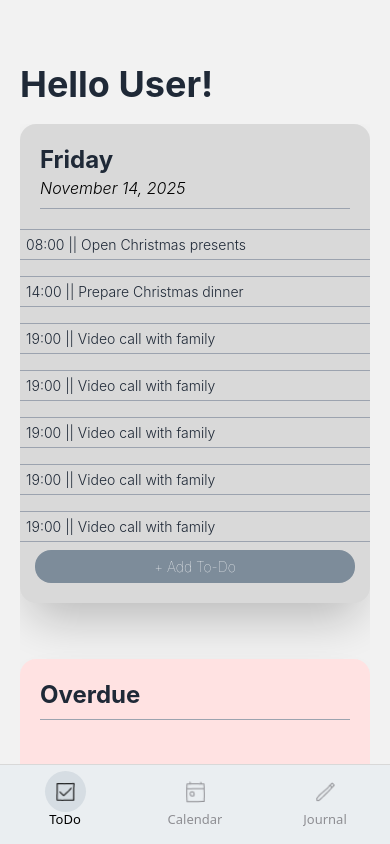
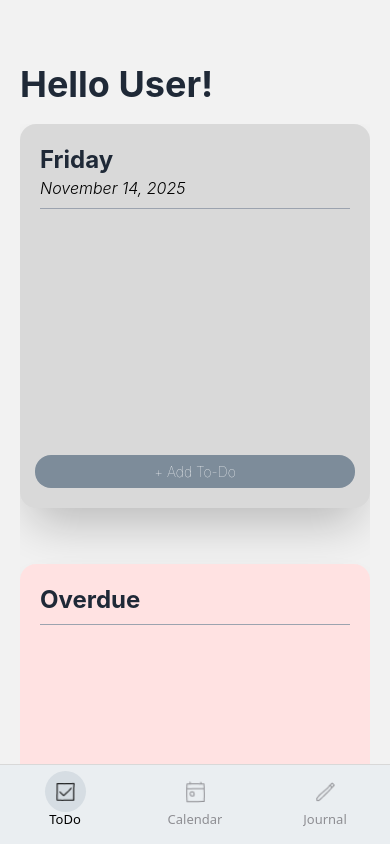
Before and after one commit to kunj406962/mobileAppFinalProj, a React Native app: screen /ToDo in a window 390 px wide. Built offline with nearby package versions, Linux system fonts and the light colour scheme.

Commit message:
Simplified the todoscreen

```diff
--- /dev/null
+++ b/src/assets/components/ToDoSection.jsx
@@ -0,0 +1,19 @@
+import { View, Text } from 'react-native';
+import ToDos from './ToDos';
+
+const TodoSection = ({ title, todos, onToggle, backgroundColor, textColor = 'text-gray-800' }) => {
+  return (
+    <View className={`${backgroundColor} mt-8 rounded-2xl p-5 mb-6 shadow-2xl min-h-96`}>
+      <Text className={`text-2xl font-bold ${textColor} mb-3 border-b border-gray-400 pb-2`}>
+        {title}
+      </Text>
+      <View className="flex flex-col items-center">
+        {todos.map((todo) => (
+          <ToDos key={todo.id} todo={todo} onToggle={onToggle} />
+        ))}
+      </View>
+    </View>
+  );
+};
+
+export default TodoSection;
--- a/src/screens/ToDoScreen.jsx
+++ b/src/screens/ToDoScreen.jsx
@@ -9,6 +9,7 @@ import {
 } from 'react-native';
 import ToDos from "../assets/components/ToDos"
 import PopUp from "../assets/components/PopUp"
+import TodoSection from "../assets/components/ToDoSection"
 import { useState } from 'react';
 import DateTimePicker from '@react-native-community/datetimepicker'
 
@@ -60,18 +61,19 @@ export default function ToDoScreen() {
       }
     ]
   }
-  const[todos, setTodos]=useState(sampleTodos['2024-12-25']||[])
-  const [popup, setPopup]=useState(false)
-  const[show, setShow]= useState(false)
-  const [newTodo, setNewTodo] = useState('')
-  const [time, setTime]= useState(new Date())
-  const hour= time.getHours()
-  const minutes= time.getMinutes()
+
   const today = new Date();
   const dayName = today.toLocaleDateString('en-US', { weekday: 'long' });
   const monthName = today.toLocaleDateString('en-US', { month: 'long' });
   const date = today.getDate();
   const year= today.getFullYear();
+
+  const dateString = today.toISOString().split('T')[0];
+
+  const[todos, setTodos]=useState(sampleTodos[today]||[])
+  const [popup, setPopup]=useState(false)
+  const [time, setTime]= useState(new Date())
+
 
   const handleTodoToggle = (todoId) => {
     setTodos(prevTodos =>
@@ -105,11 +107,12 @@ export default function ToDoScreen() {
       <Text className='text-4xl font-bold text-gray-800 mb-5'>Hello User!</Text>
       <ScrollView>
 
-        <View className='bg-[#D9D9D9] rounded-2xl p-5 mb-6 shadow-2xl min-h-96 flex flex-col'>
+        <View className='bg-[#D9D9D9] rounded-2xl p-5 mb-6 shadow-2xl min-h-96 flex flex-col '>
           <View className='mb-3 border-b border-gray-400 pb-1'>
             <Text className='text-2xl font-bold text-gray-800'>{dayName}</Text>
             <Text className='text-base italic font-light pb-1'>{monthName} {date}, {year}</Text>
           </View>
+          <View className='flex flex-1 justify-between'>
             <View className='flex flex-col items-center'>
               {notCompleted.map((todo)=>{
                 return <ToDos key={todo.id} todo={todo} onToggle={handleTodoToggle}/>
@@ -119,19 +122,22 @@ export default function ToDoScreen() {
               <Text className='text-white font-thin'>+ Add To-Do</Text>
             </TouchableOpacity>
             </View>
-
-        <View className='bg-[#FFE2E2] mt-8 rounded-2xl p-5 mb-6 shadow-2xl min-h-96'>
-          <Text className='text-2xl font-bold text-gray-800 mb-3 border-b border-gray-400 pb-2'>Overdue</Text>
         </View>
 
-        <View className='bg-[#E2F0E2] mt-8 rounded-2xl p-5 mb-6 shadow-2xl min-h-96'>
-          <Text className='text-2xl font-bold text-gray-800 mb-3 border-b border-gray-400 pb-2'>Completed</Text>
-          <View className='flex flex-col items-center'>
-            {completed.map((todo)=>{
-              return <ToDos todo={todo} onToggle={handleTodoToggle} key={todo.id}/>
-            })}
-          </View>
-        </View>
+        <TodoSection
+          title="Overdue"
+          todos={[]}
+          onToggle={handleTodoToggle}
+          backgroundColor="bg-[#FFE2E2]"
+        />
+
+        <TodoSection
+          title="Completed"
+          todos={completed}
+          onToggle={handleTodoToggle}
+          backgroundColor="bg-[#E2F0E2]"
+        />
+
         <PopUp
           visible={popup}
           onClose={() => setPopup(false)}
```
Lines whose indentation alone changed are shown as unchanged.
